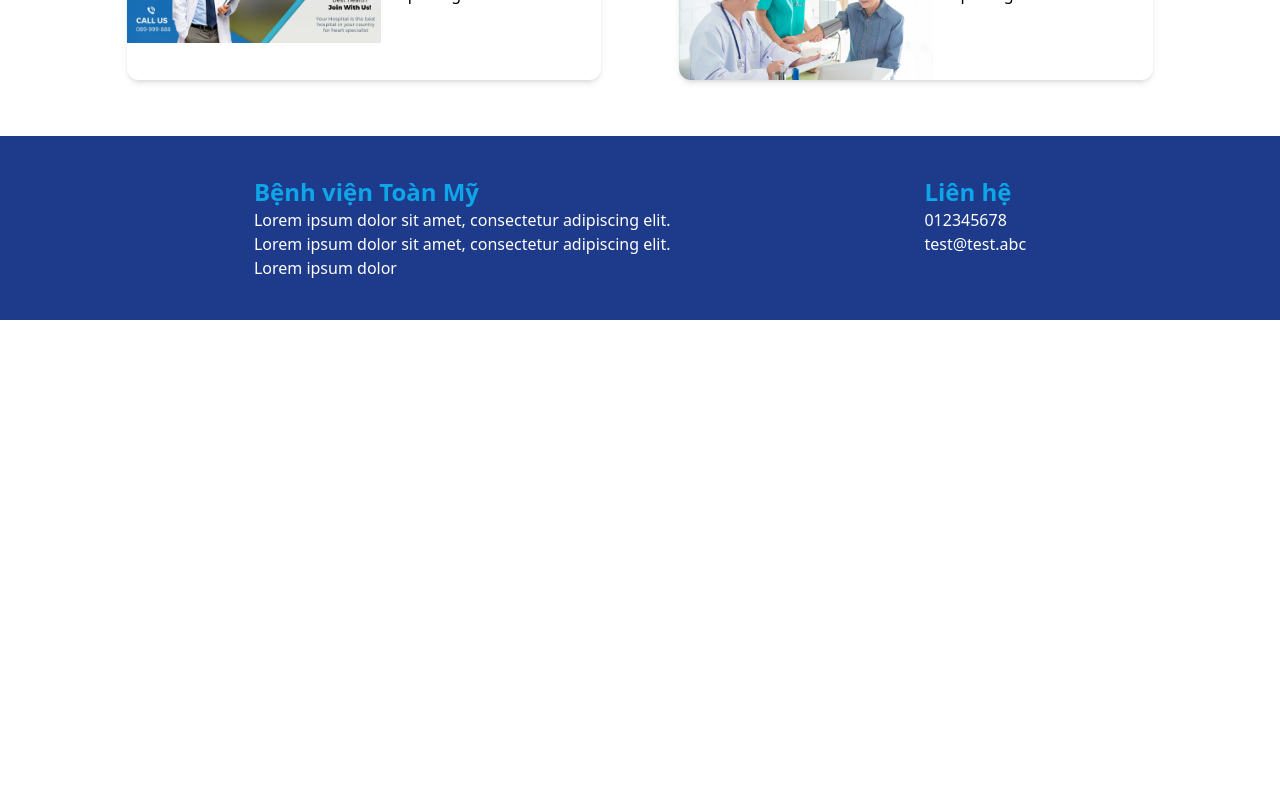
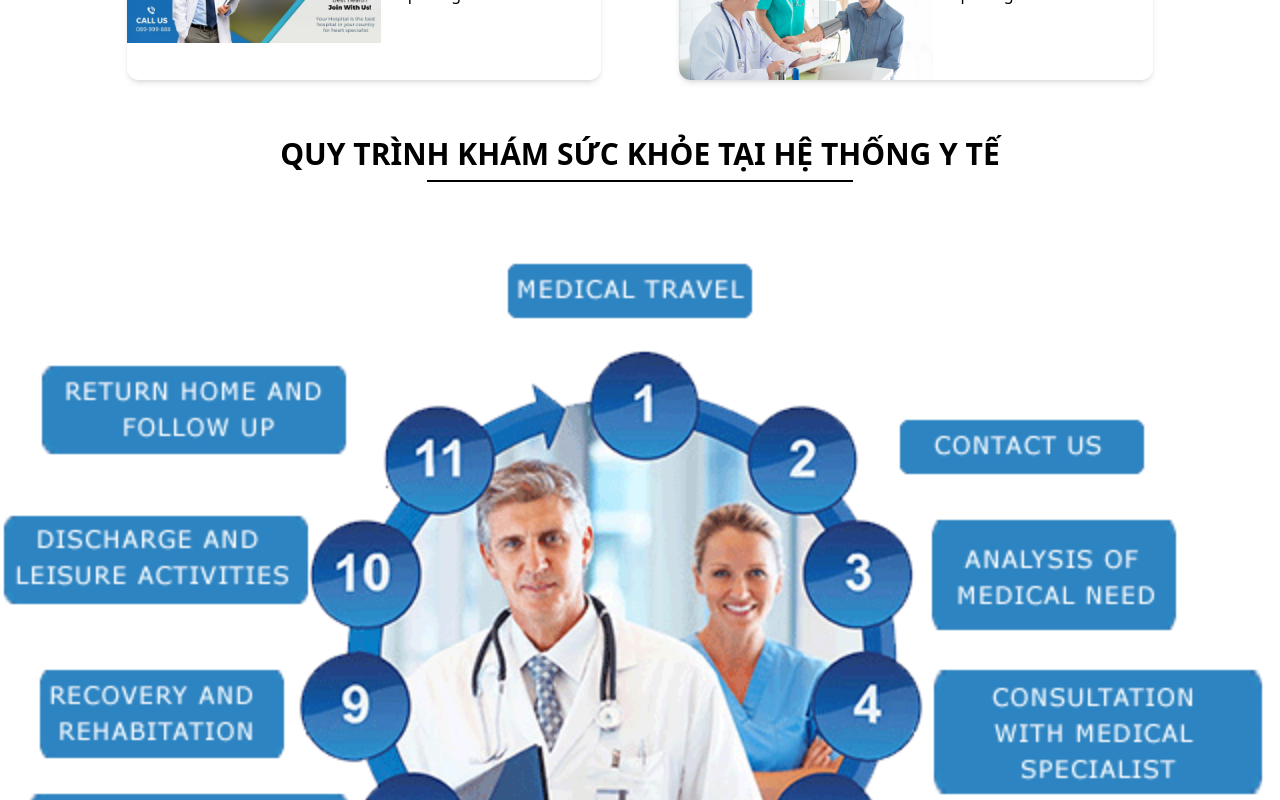
Before and after one commit to kingtran2112/toan-my-healthcare, a Next.js app: page / in a window 1280 px wide. Shown: the part 2860-3660 px from the top of the page. Before the commit the page ends 3180 px from the top, so only its background shows below. Built offline with nearby package versions, Linux system fonts and the light colour scheme.

Commit message:
Add process component

```diff
--- a/components/home/benefit.tsx
+++ b/components/home/benefit.tsx
@@ -1,5 +1,6 @@
+import Image from "next/image";
+
 import content from "../../constants/content.json";
-import Image from "next/image";
 import { Heading } from "../heading";
 
 export const Benefit = () => {
--- a/components/home/index.tsx
+++ b/components/home/index.tsx
@@ -1,10 +1,12 @@
 import Head from "next/head";
 import Image from "next/image";
+
 import content from "../../constants/content.json";
 import banner from "../../public/banner.jpeg";
 import { Introduction } from "./introduction";
 import { Benefit } from "./benefit";
 import { Footer } from "../footer";
+import { Process } from "./process";
 
 export default function HomeComponent() {
   return (
@@ -25,6 +27,7 @@ export default function HomeComponent() {
         </div>
         <Introduction />
         <Benefit />
+        <Process />
         <Footer />
       </main>
     </div>
--- a/components/home/introduction.tsx
+++ b/components/home/introduction.tsx
@@ -1,5 +1,6 @@
+import Image from "next/image";
+
 import content from "../../constants/content.json";
-import Image from "next/image";
 import introduceImg from "../../public/health-checking.png";
 import { Heading } from "../heading";
 
--- /dev/null
+++ b/components/home/process.tsx
@@ -0,0 +1,18 @@
+import Image from "next/image";
+
+import content from "../../constants/content.json";
+import { Heading } from "../heading";
+import processImg from "../../public/medical-process.png";
+
+export const Process = () => {
+  return (
+    <div>
+      <Heading heading={content.process.heading} />
+      <Image
+        src={processImg}
+        alt="hospital banner"
+        style={{ objectFit: "fill", width: "100%", height: "100%" }}
+      />
+    </div>
+  );
+};
--- a/constants/content.json
+++ b/constants/content.json
@@ -62,6 +62,9 @@
       }
     ]
   },
+  "process": {
+    "heading": "QUY TRÌNH KHÁM SỨC KHỎE TẠI HỆ THỐNG Y TẾ"
+  },
   "footer": {
     "name": "Bệnh viện Toàn Mỹ",
     "detail": {
```
Also changed, not shown: public/medical-process.png (added).
